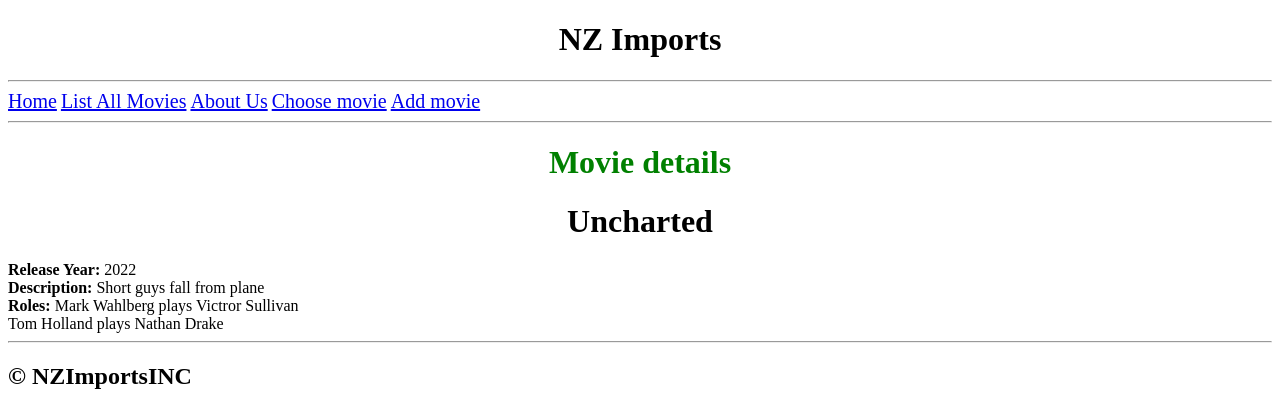
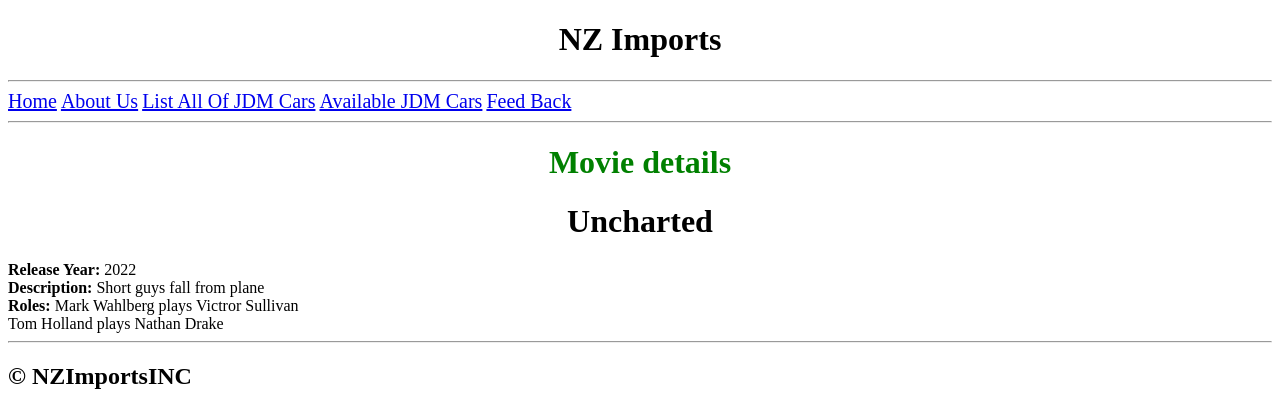
Before and after one commit to Michael41223/carDB, a Flask app: page /movie/1 in a window 1280 px wide. Shown: the top 420 px of the page. Run offline with Flask 2, Linux system fonts and the light colour scheme; data comes from the database, SQL or seed files in the repository.

Commit message:
Changed sutitles

```diff
--- a/templates/nav.html
+++ b/templates/nav.html
@@ -1,9 +1,9 @@
 <nav>
   <hr>
   <a href="/">Home</a>
-  <a href="/all_movies">List All Movies</a>
   <a href="/about_us">About Us</a>
-  <a href="/choose_movie">Choose movie</a>
-  <a href="/add_movie">Add movie</a>
+  <a href="/all_movies">List All Of JDM Cars</a>
+  <a href="/choose_movie">Available JDM Cars</a>
+  <a href="/add_movie">Feed Back</a>
   <hr>
 </nav>
```
